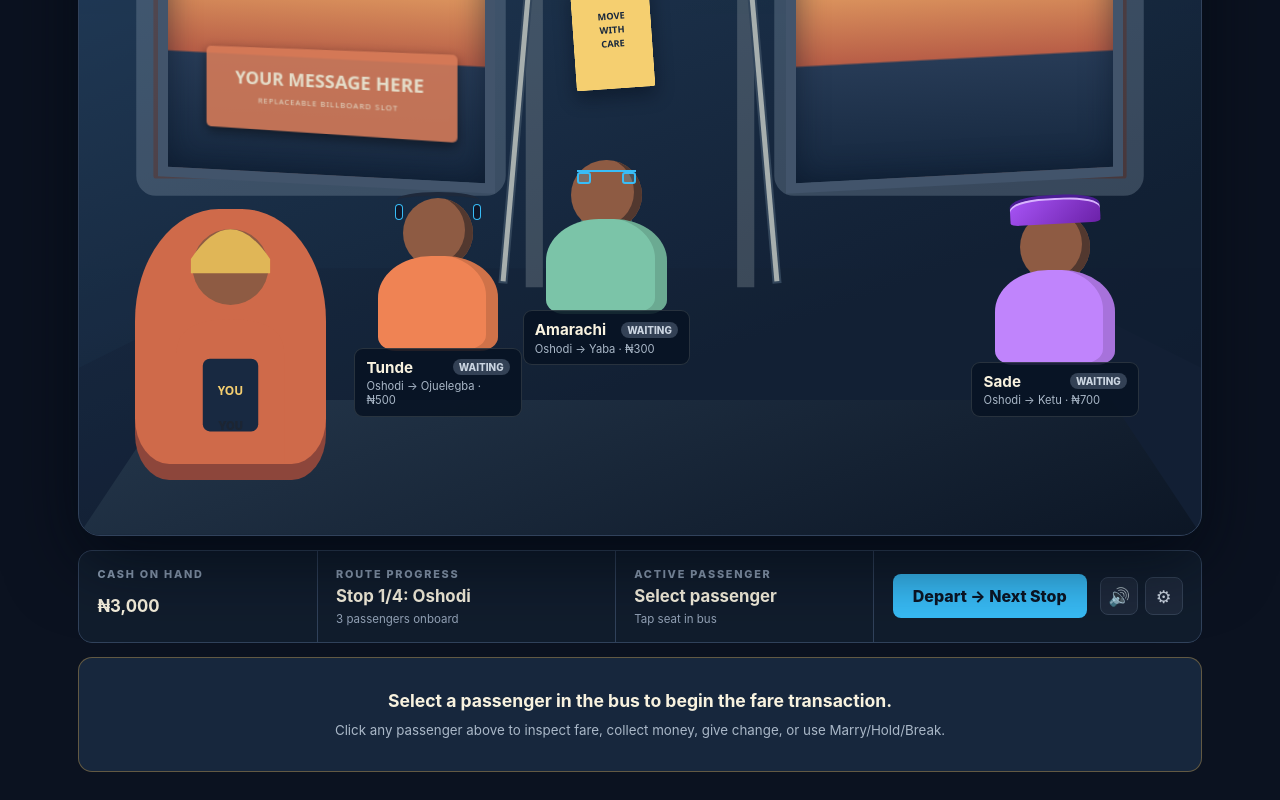
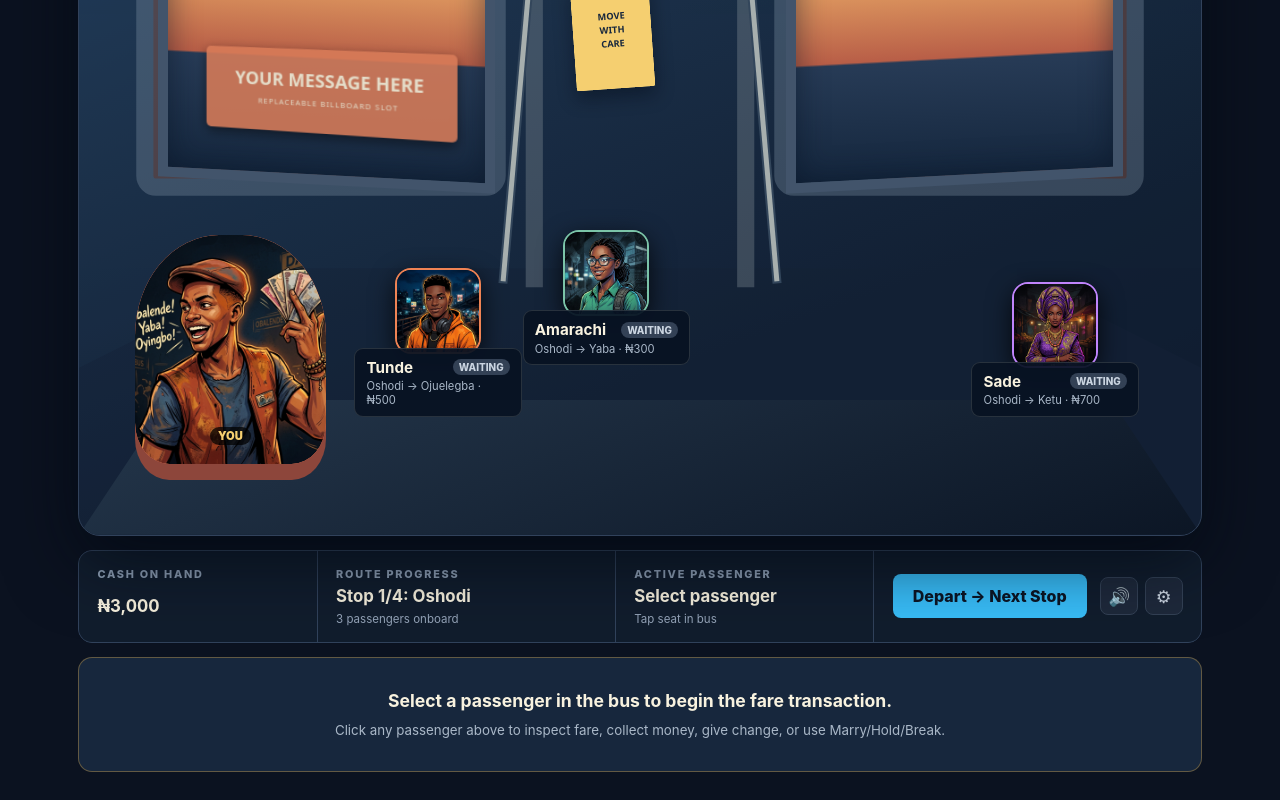
Before and after one commit to dafedescribe/change, a website built with Vite: page index.html in a window 1280 px wide. Both pictures are taken after a click on the button "ENTER DANFO & START SHIFT (OYA!)". Shown: the part 241-1041 px from the top of the page. Built offline with nearby package versions, Linux system fonts and the light colour scheme.

Commit message:
feat(art): add full menu hero banner and complete cast of character portraits

```diff
--- a/src/data/assets.ts
+++ b/src/data/assets.ts
@@ -3,8 +3,9 @@
  * Replacing a placeholder only changes this manifest or the file it points to.
  */
 export const assets = {
+  menuHeroBanner: '/assets/menu/danfo-hero.jpg',
   busInterior: '/assets/placeholders/bus-interior.svg',
-  conductor: '/assets/placeholders/conductor.svg',
+  conductor: '/assets/characters/conductor.jpg',
   passengerDefault: '/assets/placeholders/passenger.svg',
   naira100: '/assets/placeholders/note-100.svg',
   naira200: '/assets/placeholders/note-200.svg',
@@ -13,6 +14,17 @@ export const assets = {
   routeSign: '/assets/placeholders/route-sign.svg',
   interiorPoster: '/assets/placeholders/interior-poster.svg',
   roadsideBillboard: '/assets/placeholders/roadside-billboard.svg',
+  characters: {
+    conductor: '/assets/characters/conductor.jpg',
+    sade: '/assets/characters/sade.jpg',
+    tunde: '/assets/characters/tunde.jpg',
+    babatunde: '/assets/characters/babatunde.jpg',
+    amarachi: '/assets/characters/amarachi.jpg',
+    folake: '/assets/characters/folake.svg',
+    chidi: '/assets/characters/chidi.svg',
+    blessing: '/assets/characters/blessing.svg',
+    emeka: '/assets/characters/emeka.svg',
+  },
 } as const;
 
 export type AssetId = keyof typeof assets;
--- a/src/scene/PassengerRenderer.ts
+++ b/src/scene/PassengerRenderer.ts
@@ -62,13 +62,15 @@ export function renderPassenger(
   );
 
   const accentColor = passenger.appearance?.accent ?? passenger.accent;
+  const characterSprite =
+    passenger.appearance?.sprite ??
+    (assets.characters as Record<string, string>)[passenger.id] ??
+    assets.passengerDefault;
+
+  button.style.setProperty('--accent', accentColor);
 
   button.innerHTML = `
-    <img class="passenger-art" src="${passenger.appearance?.sprite ?? assets.passengerDefault}" alt="" aria-hidden="true" />
-    <span class="passenger-head" style="--accent: ${accentColor}">
-      <span class="character-prop prop-${passenger.id}"></span>
-    </span>
-    <span class="passenger-body" style="--accent: ${accentColor}"></span>
+    <img class="passenger-art" src="${characterSprite}" alt="${passenger.name}" aria-hidden="true" />
     <span class="passenger-card">
       <div class="passenger-header">
         <strong>${passenger.name}</strong>
--- a/src/styles/interface.css
+++ b/src/styles/interface.css
@@ -906,6 +906,36 @@ button:active,
   margin-bottom: 2.2rem;
 }
 
+.menu-banner-wrapper {
+  position: relative;
+  width: 100%;
+  border-radius: 20px;
+  overflow: hidden;
+  border: 2px solid #f5cf7055;
+  box-shadow: 0 20px 60px #020711ee;
+  background: #0b1523;
+  margin-bottom: 1rem;
+}
+
+.menu-banner-img {
+  width: 100%;
+  height: clamp(240px, 36vw, 400px);
+  object-fit: cover;
+  object-position: center 35%;
+  display: block;
+}
+
+.menu-banner-overlay {
+  position: absolute;
+  inset: 0;
+  background: linear-gradient(180deg, rgba(8, 19, 35, 0.2) 0%, rgba(8, 19, 35, 0.82) 75%, #081323 100%);
+  display: flex;
+  flex-direction: column;
+  justify-content: flex-end;
+  align-items: center;
+  padding: 1.85rem 1.25rem 1.5rem;
+}
+
 .menu-badge {
   display: inline-block;
   padding: 0.3rem 0.85rem;
@@ -918,6 +948,7 @@ button:active,
   border-radius: 999px;
   margin-bottom: 0.5rem;
 }
+
 
 .game-logo {
   font-size: clamp(3rem, 7vw, 5.5rem);
--- a/src/styles/scene.css
+++ b/src/styles/scene.css
@@ -12,11 +12,11 @@
 .bus-rail { position: absolute; top: 3%; width: 5px; height: 58%; background: #a7afae; box-shadow: 0 0 0 2px #33465b; }.rail-one { left: 39%; transform: rotate(5deg); }.rail-two { right: 39%; transform: rotate(-5deg); }
 .bus-ceiling-light { position: absolute; top: 4%; left: 43%; width: 14%; height: 12px; border-radius: 999px; background: #f6df9b; box-shadow: 0 0 32px 8px #f4c96c88; }
 .bus-floor { position: absolute; bottom: 0; left: 0; right: 0; height: 26%; background: linear-gradient(160deg, #26394e, #0c1625); clip-path: polygon(8% 20%, 92% 20%, 100% 100%, 0 100%); }
-.conductor-label { position: absolute; bottom: 25%; left: 5%; }.conductor-seat { position: absolute; z-index: 2; bottom: 11%; left: 5%; display: grid; place-items: center; width: 17%; aspect-ratio: 1 / 1.2; border-radius: 44% 44% 18% 18%; background: #cf6a4a; color: #1c2533; font-size: .7rem; font-weight: 900; box-shadow: 0 16px 0 #8d463b; }.conductor-seat img { width: 100%; height: 100%; object-fit: contain; }.conductor-seat span { position: absolute; bottom: 12%; }
+.conductor-label { position: absolute; bottom: 25%; left: 5%; }.conductor-seat { position: absolute; z-index: 2; bottom: 11%; left: 5%; display: grid; place-items: center; width: 17%; aspect-ratio: 1 / 1.2; border-radius: 44% 44% 18% 18%; background: #cf6a4a; color: #1c2533; font-size: .7rem; font-weight: 900; box-shadow: 0 16px 0 #8d463b; overflow: hidden; }.conductor-seat img { width: 100%; height: 100%; object-fit: cover; border-radius: 44% 44% 18% 18%; }.conductor-seat span { position: absolute; bottom: 8%; background: #000000bb; padding: 2px 8px; border-radius: 999px; color: #f5cf70; font-weight: 900; }
 .interior-poster { position: absolute; z-index: 2; top: 15%; left: 44%; width: 7%; min-width: 58px; transform: rotate(-4deg); box-shadow: 0 8px 18px #02071166; }
 
 .passenger-layer { position: absolute; z-index: 4; inset: 0; }
-.passenger { position: absolute; width: 16%; min-width: 115px; border: 0; background: transparent; color: #f8f2df; cursor: pointer; transition: transform .18s ease, filter .18s ease; }
+.passenger { position: absolute; width: 16%; min-width: 115px; border: 0; background: transparent; color: #f8f2df; cursor: pointer; transition: transform .18s ease, filter .18s ease; display: flex; flex-direction: column; align-items: center; }
 .passenger:hover, .passenger:focus-visible { z-index: 5; transform: translateY(-8px) scale(1.03); filter: brightness(1.15); outline: none; }
 .passenger.is-selected { z-index: 6; transform: translateY(-10px) scale(1.05); filter: drop-shadow(0 0 14px #f5cf70bb); }
 .passenger.is-held { filter: drop-shadow(0 0 10px #818cf8aa); }
@@ -31,10 +31,9 @@
 .passenger-folake { right: 19%; bottom: 16%; }
 .passenger-sade { right: 5%; bottom: 18%; }
 
-.passenger-art { position: absolute; inset: 0 14% 27%; width: 72%; height: 58%; object-fit: contain; opacity: .35; }
-.passenger-head, .passenger-body { position: relative; z-index: 1; display: block; width: 42%; aspect-ratio: 1; margin: 0 auto -7%; border-radius: 50%; background: #8e5b43; box-shadow: inset -8px -3px 0 #52382f; }
-.passenger-body { width: 72%; height: 95px; margin: auto; border-radius: 44% 44% 15% 15%; background: var(--accent); box-shadow: inset -12px -2px 0 #0002; }
-.passenger-card { position: relative; z-index: 2; display: block; padding: .55rem .7rem; margin-top: -.2rem; border: 1px solid #f8f2df22; border-radius: 9px; background: #081323dd; text-align: left; }
+.passenger-art { position: relative; z-index: 2; width: 86px; height: 86px; margin: 0 auto -6px; border-radius: 16px; object-fit: cover; display: block; border: 2px solid var(--accent, #f5cf70); box-shadow: 0 8px 24px rgba(0, 0, 0, 0.75); background: #091322; transition: transform 0.18s ease, border-color 0.18s ease; }
+.passenger:hover .passenger-art, .passenger.is-selected .passenger-art { border-color: #f5cf70; box-shadow: 0 10px 28px #f5cf7066; transform: translateY(-3px) scale(1.04); }
+.passenger-card { position: relative; z-index: 3; display: block; width: 100%; padding: .55rem .7rem; border: 1px solid #f8f2df22; border-radius: 9px; background: #081323ee; text-align: left; box-sizing: border-box; }
 .passenger-header { display: flex; justify-content: space-between; align-items: center; gap: 4px; }
 .passenger-badge { font-size: 0.62rem; font-weight: 800; padding: 2px 6px; border-radius: 999px; text-transform: uppercase; white-space: nowrap; }
 .status-waiting { background: #334155; color: #cbd5e1; }
@@ -44,22 +43,3 @@
 .status-dropped { background: #1e293b; color: #64748b; }
 .passenger-card strong { display: block; font-size: 0.95rem; }
 .passenger-card small { display: block; margin-top: .15rem; color: #aab8c8; font-size: .7rem; }
-
-/* Authentic Character Props */
-.character-prop { position: absolute; pointer-events: none; }
-/* Sade: Nigerian Gele (headwrap) */
-.prop-sade { top: -14px; left: -10px; right: -10px; height: 26px; border-radius: 40% 40% 10% 10%; background: linear-gradient(135deg, #a855f7, #6b21a8); box-shadow: 0 -3px 0 #4c1d95, inset 0 2px 0 #d8b4fe; transform: rotate(-3deg); }
-/* Tunde: Over-ear Headphones */
-.prop-tunde { top: -6px; left: -6px; right: -6px; height: 16px; border-top: 4px solid #1e293b; border-radius: 50% 50% 0 0; }
-.prop-tunde::before, .prop-tunde::after { content: ''; position: absolute; top: 8px; width: 8px; height: 16px; border-radius: 4px; background: #0f172a; box-shadow: inset 0 0 0 1px #38bdf8; }
-.prop-tunde::before { left: -2px; }
-.prop-tunde::after { right: -2px; }
-/* Babatunde: Street Cap / Fila */
-.prop-babatunde { top: -10px; left: 0; right: 0; height: 16px; border-radius: 50% 50% 20% 20%; background: #eab308; box-shadow: inset 0 -3px 0 #a16207; }
-/* Amarachi: Smart Spectacles */
-.prop-amarachi { top: 10px; left: 6px; right: 6px; height: 8px; border-top: 2px solid #38bdf8; }
-.prop-amarachi::before, .prop-amarachi::after { content: ''; position: absolute; top: 0; width: 10px; height: 8px; border: 2px solid #38bdf8; border-radius: 3px; background: rgba(56, 189, 248, 0.2); }
-.prop-amarachi::before { left: 0; }
-.prop-amarachi::after { right: 0; }
-/* Folake: Pink Hair Beads */
-.prop-folake { top: -8px; left: -2px; right: -2px; height: 14px; border-radius: 50%; background: #f43f5e; box-shadow: -4px 4px 0 #fb7185, 4px 4px 0 #fb7185; }
--- a/src/ui/MainMenu.ts
+++ b/src/ui/MainMenu.ts
@@ -2,6 +2,7 @@ import { scenarioSystem } from '../systems/ScenarioSystem';
 import type { JourneyScenario } from '../data/scenarios';
 import type { PersonalBest } from '../systems/PersistenceSystem';
 import { formatNaira } from '../utils/currency';
+import { assets } from '../data/assets';
 
 export class MainMenu {
   render(
@@ -22,10 +23,15 @@ export class MainMenu {
     root.innerHTML = `
       <section class="main-menu-shell" aria-label="CHANGE Main Menu">
         <div class="menu-hero">
-          <div class="menu-badge">LAGOS DANFO SIMULATOR</div>
-          <h1 class="game-logo">CHANGE!</h1>
-          <p class="menu-tagline">"Enter with your exact change, or face conductor trouble!"</p>
-          <div class="route-pill">ROUTE: Oshodi → Yaba → Ojuelegba → Ketu</div>
+          <div class="menu-banner-wrapper">
+            <img class="menu-banner-img" src="${assets.menuHeroBanner}" alt="Lagos Danfo Bus in Oshodi" />
+            <div class="menu-banner-overlay">
+              <div class="menu-badge">LAGOS DANFO SIMULATOR</div>
+              <h1 class="game-logo">CHANGE!</h1>
+              <p class="menu-tagline">"Enter with your exact change, or face conductor trouble!"</p>
+              <div class="route-pill">ROUTE: Oshodi → Yaba → Ojuelegba → Ketu</div>
+            </div>
+          </div>
         </div>
 
         <div class="menu-grid">
```
Also changed, not shown: src/tests/assets.test.ts (+14 -2 lines), public/assets/characters/amarachi.jpg (added), public/assets/characters/babatunde.jpg (added), public/assets/characters/blessing.svg (added), public/assets/characters/chidi.svg (added), public/assets/characters/conductor.jpg (added), public/assets/characters/emeka.svg (added), public/assets/characters/folake.svg (added), public/assets/characters/sade.jpg (added), public/assets/characters/tunde.jpg (added), public/assets/menu/danfo-hero.jpg (added).
